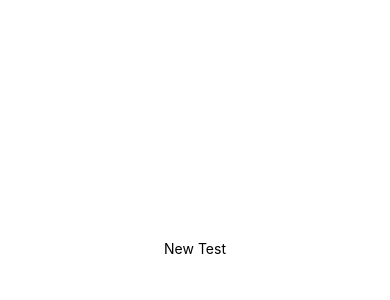
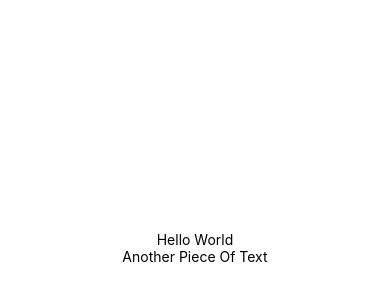
Before and after one commit to KevinCosma/Remember_Your_Bills, a React Native app: screen / in a window 390 px wide. Shown: the part 174-474 px from the top of the page. Built offline with nearby package versions, Linux system fonts and the light colour scheme.

Commit message:
Practicing with the Text Component

```diff
--- a/App.js
+++ b/App.js
@@ -1,11 +1,10 @@
-import { StatusBar } from 'expo-status-bar';
 import { StyleSheet, Text, View } from 'react-native';
 
 export default function App() {
   return (
     <View style={styles.container}>
-      <Text>New Test</Text>
-      <StatusBar style="auto" />
+      <Text>Hello World</Text>
+      <Text>Another Piece Of Text</Text>
     </View>
   );
 }
```
